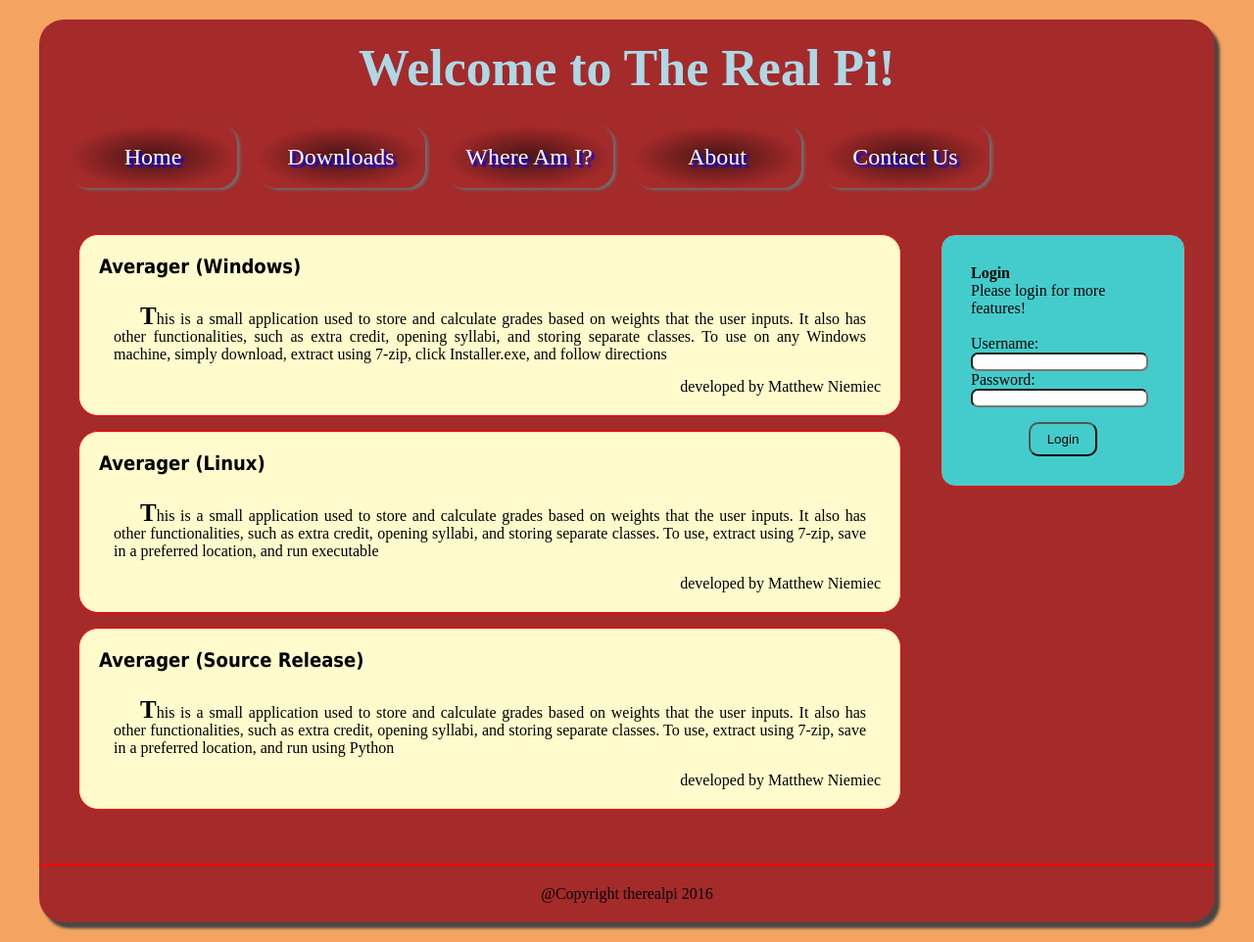
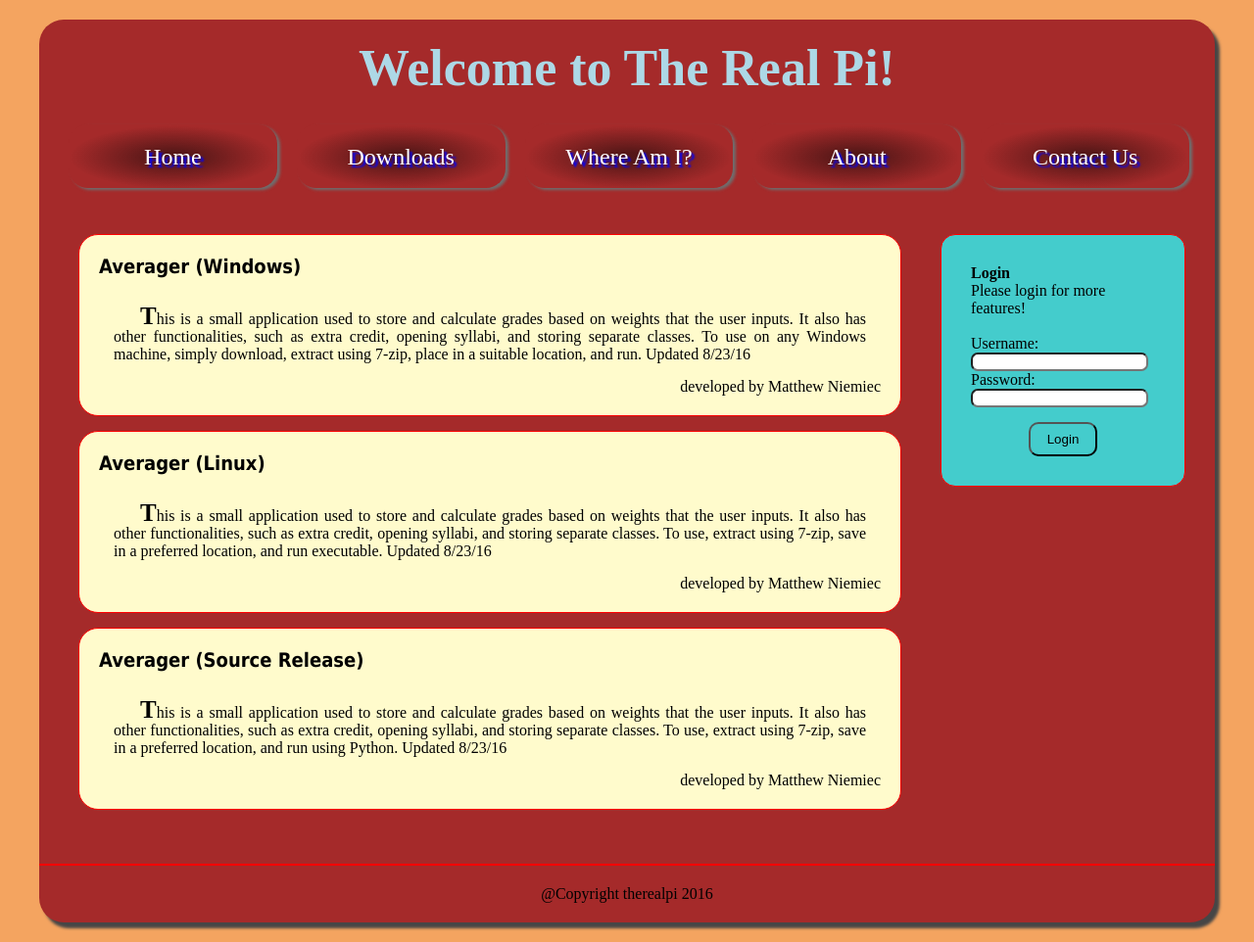
Before and after one commit to MANA624/Portfolio, a PHP site: page /downloads/downloads.php in a window 1280 px wide. Shown: the whole page at 98% size. Run offline with PHP 8.4, Linux system fonts and the light colour scheme; data that the repository does not hold is empty.

Commit message:
Made therealpi.co.nf compatible with Chrome and other browsers

```diff
--- a/therealpi.co.nf/downloads/downloads.php
+++ b/therealpi.co.nf/downloads/downloads.php
@@ -45,21 +45,21 @@ function boxPrint($title, $paragraph){
                                         <?php boxPrint('Averager (Windows)', '<span class=\'firstLetter\'>T</span>his is a small application used to store and calculate grades based on weights that the
                                                 user inputs. It also has other functionalities, such as extra credit, opening syllabi,
                                                 and storing separate classes. To use on any Windows machine, simply download, extract
-                                                using 7-zip, click Installer.exe, and follow directions'); ?>
+                                                using 7-zip, place in a suitable location, and run. Updated 8/23/16'); ?>
                                 </a>
 
                                 <a href="/downloads/programs/AveragerLinux.7z" download="Averager.7z">
                                         <?php boxPrint('Averager (Linux)', '<span class=\'firstLetter\'>T</span>his is a small application used to store and calculate grades based on weights that the
                                                 user inputs. It also has other functionalities, such as extra credit, opening syllabi,
                                                 and storing separate classes. To use, extract using 7-zip, save in a preferred location,
-                                                and run executable'); ?>
+                                                and run executable. Updated 8/23/16'); ?>
                                 </a>
 
                                 <a href="/downloads/programs/Averager.7z" download="Averager.7z">
                                         <?php boxPrint('Averager (Source Release)', '<span class=\'firstLetter\'>T</span>his is a small application used to store and calculate grades based on weights that the
                                                 user inputs. It also has other functionalities, such as extra credit, opening syllabi,
                                                 and storing separate classes. To use, extract using 7-zip, save in a preferred location,
-                                                and run using Python'); ?>
+                                                and run using Python. Updated 8/23/16'); ?>
                                 </a>
 
                                 <?php
--- a/therealpi.co.nf/index.php
+++ b/therealpi.co.nf/index.php
@@ -19,12 +19,11 @@ else{
         <meta name="keywords" content="Downloads, Projects, Internhsip, Employer">
         <meta name="Author" content="Matthew Niemiec">
 	<title>Welcome to The Real Pi!</title>
-        <script src="prefixfree.js"></script>
 	<link rel="stylesheet" href="main.css" />
         <link rel="shortcut icon" href="favicon.ico" type="favicon/ico" />
 </head>
 <body>
-	<div id="mainWrapper">
+	<div id="mainWrapper" class="container">
 	<?php include 'header.php';?>
 		<div id="bodyDiv">
 
--- a/therealpi.co.nf/main.css
+++ b/therealpi.co.nf/main.css
@@ -24,7 +24,6 @@ body {
         display: -ms-flexbox;
 	-moz-box-pack: center;
         -webkit-box-pack: center;
-        //-ms-flexbox-pack: center;
         box-pack: center;
         background-color: #F4A460;
 }
@@ -34,17 +33,12 @@ body {
         border-radius: 25px;
 	max-width: 1200px;
 	margin: 20px 25px;
-        display: flex;         /* Modern browsers */
-	display: -webkit-box;  /* iOS 6-, Safari 3.1-6 */
-        //display: -ms-flexbox;  /* IE 10 */
-        //display: -webkit-flex; /* Safari 6.1+. iOS 7.1+ */
+
+        display: flex;
+	display: -webkit-box;
         display: -moz-box;
-
-        //box-orient: vertical;           /* As specified */
-	-moz-box-orient: vertical;      /* Mozilla */
-        -webkit-box-orient: vertical;   /* WebKit */
-
-        //flex: 1;               /* Modern browsers */
+	-moz-box-orient: vertical;
+        -webkit-box-orient: vertical;
 	-moz-box-flex: 1;
         -webkit-box-flex: 1;
         background-color: brown;
@@ -62,14 +56,10 @@ body {
 }
 
 #navigationBar {
-        //width: 200%;
-        display: flex;         /* Modern browsers */
-	//display: -webkit-box;  /* iOS 6-, Safari 3.1-6 */
-        //-webkit-box-flex: 1;
-	//display: -ms-flexbox;  /* IE 10 */
-	//display: -webkit-flex; /* Safari 6.1+. iOS 7.1+ */
 
-	width: 700px;
+        display: inline-flex;
+        width: 97%;
+
 	height: 80px;
 	align-items: center;
         margin: 0px 20px;
@@ -79,13 +69,12 @@ body {
         color: white;
         font-size: 1.5em;
         min-width: 132px;
+        width: 100%;
         text-decoration: none;
 
-        flex: 1;               /* Modern browsers */
-	-webkit-box-flex: 1;   /* iOS 6-, Safari 3.1-6 */
-	width: 100%;            /* For old syntax, otherwise collapses. */
-	//-ms-flex: 1;           /* IE 10 */
-	//-webkit-flex: 1;       /* Safari 6.1+. iOS 7.1+ */
+        flex: 1;
+	-webkit-box-flex: 1;
+	width: 100%;
 
 	padding: 20px;
 	margin: 10px;
```
Also changed, not shown: therealpi.co.nf/contact/contact.php (+19 -9 lines), 1 other file.
